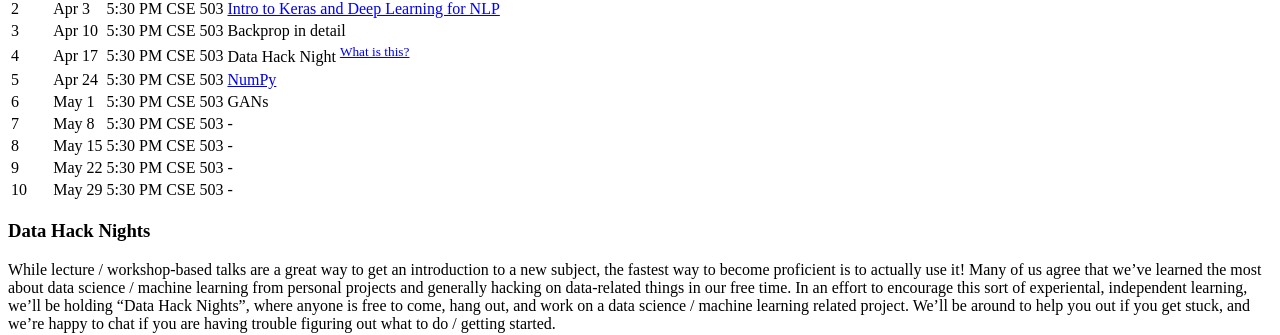
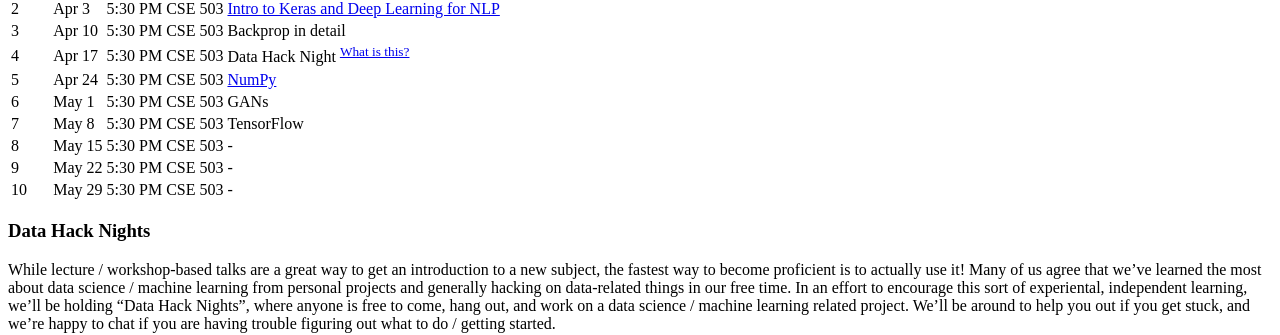
Before and after one commit to MachinesWhoLearn/machineswholearn.github.io, a Jekyll site: the page built from mwl_workshops.md, in a window 1280 px wide. Shown: the part 550-885 px from the top of the page. Built offline with Jekyll 4.4.1, drawn with Linux system fonts in a browser that asks for light colours.

Commit message:
Add tensorflow for May 8

```diff
--- a/mwl_workshops.md
+++ b/mwl_workshops.md
@@ -33,7 +33,7 @@ for some more info.
 | 4 | Apr 17 | 5:30 PM | CSE 503 | Data Hack Night <sup>[What is this?](#data-hack-nights)</sup> |
 | 5 | Apr 24 | 5:30 PM | CSE 503 | [NumPy](https://github.com/MachinesWhoLearn/lectures/blob/master/2016-2017.Meetings/spring/04.numpy_exercises.md) |
 | 6 | May 1 | 5:30 PM | CSE 503 | GANs |
-| 7 | May 8 | 5:30 PM | CSE 503 | - |
+| 7 | May 8 | 5:30 PM | CSE 503 | TensorFlow |
 | 8 | May 15 | 5:30 PM | CSE 503 | - |
 | 9 | May 22 | 5:30 PM | CSE 503 | - |
 | 10 | May 29 | 5:30 PM | CSE 503 | - |
```
